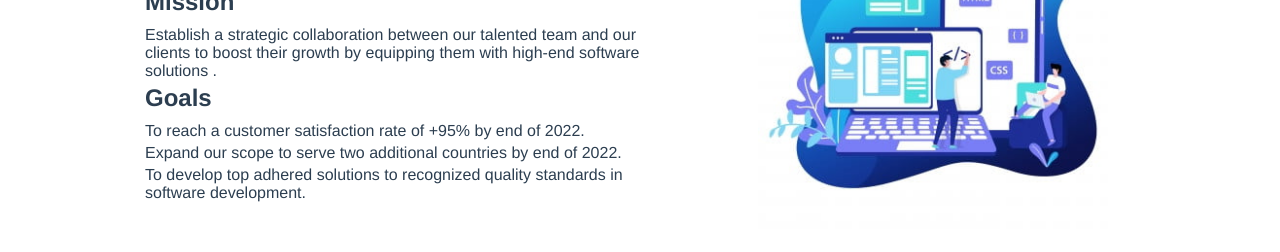
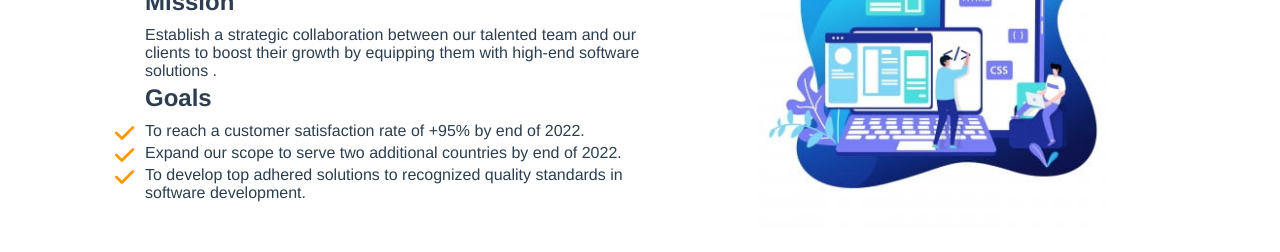
Before and after one commit to Mohammed-Ziyad/Web-designer, a Vue app: page / in a window 1280 px wide. Shown: the part 1020-1272 px from the top of the page. Built offline with nearby package versions, Linux system fonts and the light colour scheme.

Commit message:
Edit the About Me page style.

```diff
--- a/src/components/AboutUs.vue
+++ b/src/components/AboutUs.vue
@@ -27,18 +27,31 @@
               our clients to boost their growth by equipping them with high-end
               software solutions .
             </li>
-            <li class="mb-1"><h2>Goals</h2></li>
-            <li class="mb-3">
-              <i class="la la-check"></i>To reach a customer satisfaction rate
-              of +95% by end of 2022.
+            <li class="mb-1">
+              <h2>Goals</h2>
+            </li>
+            <li class=".text-Goals">
+              <font-awesome-icon
+                class="la la-check"
+                icon=" fa-check"
+                :class="{ 'fa-spin': isSpinning }"
+              />To reach a customer satisfaction rate of +95% by end of 2022.
             </li>
             <li class="mb-3">
-              <i class="la la-check"></i> Expand our scope to serve two
-              additional countries by end of 2022.
+              <font-awesome-icon
+                class="la la-check"
+                icon=" fa-check"
+                :class="{ 'fa-spin': isSpinning }"
+              />
+              Expand our scope to serve two additional countries by end of 2022.
             </li>
             <li class="mb-3">
-              <i class="la la-check"></i>To develop top adhered solutions to
-              recognized quality standards in software development.
+              <font-awesome-icon
+                class="la la-check"
+                icon=" fa-check"
+                :class="{ 'fa-spin': isSpinning }"
+              />To develop top adhered solutions to recognized quality standards
+              in software development.
             </li>
           </ul>
         </div>
@@ -120,6 +133,50 @@ export default {};
   padding-left: 30px;
   margin-bottom: 0.25rem !important;
 }
+.about-sc .list-unstyled {
+  .text-Goals {
+    position: relative;
+    padding-left: 30px;
+    margin-bottom: 1rem !important;
+  }
+
+  .la-check {
+    position: absolute;
+    left: 0;
+    top: 0;
+    color: var(--main-color);
+    font-size: 22px;
+    line-height: 20px;
+    font-family: "Line Awesome Free";
+    font-weight: 900;
+  }
+  .la,
+  .lab,
+  .lad,
+  .lal,
+  .lar,
+  .las {
+    -moz-osx-font-smoothing: grayscale;
+    -webkit-font-smoothing: antialiased;
+    display: inline-block;
+    font-style: normal;
+    font-variant: normal;
+    text-rendering: auto;
+    line-height: 1;
+  }
+  .la-check:before {
+    content: "\f00c";
+  }
+  .list-icon li i {
+    position: absolute;
+    left: 0;
+    top: 0;
+    color: var(--main-color);
+    font-size: 22px;
+    line-height: 20px;
+  }
+}
+
 .btn::before {
   content: attr(data-text);
   height: 100%;
```
